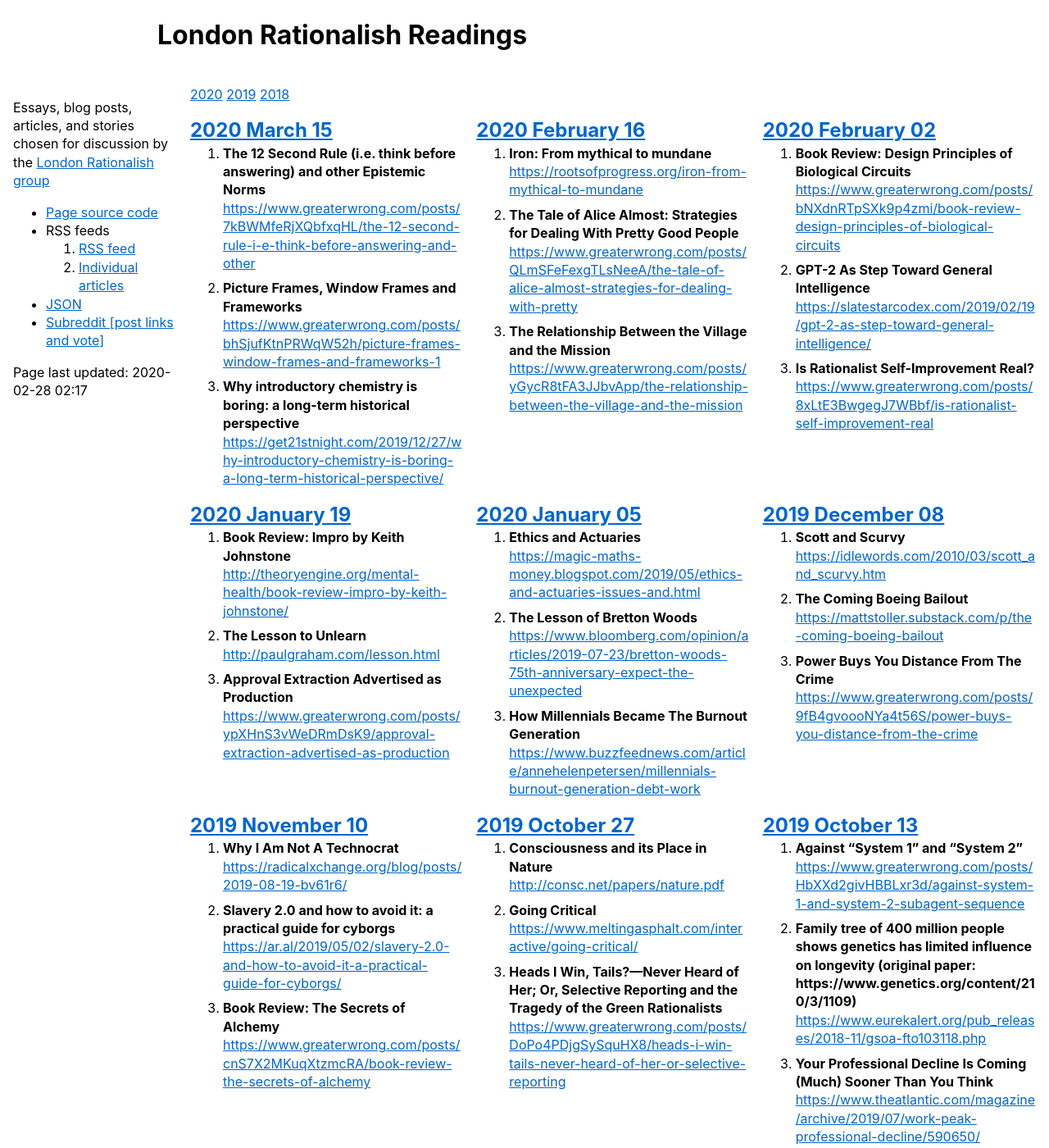
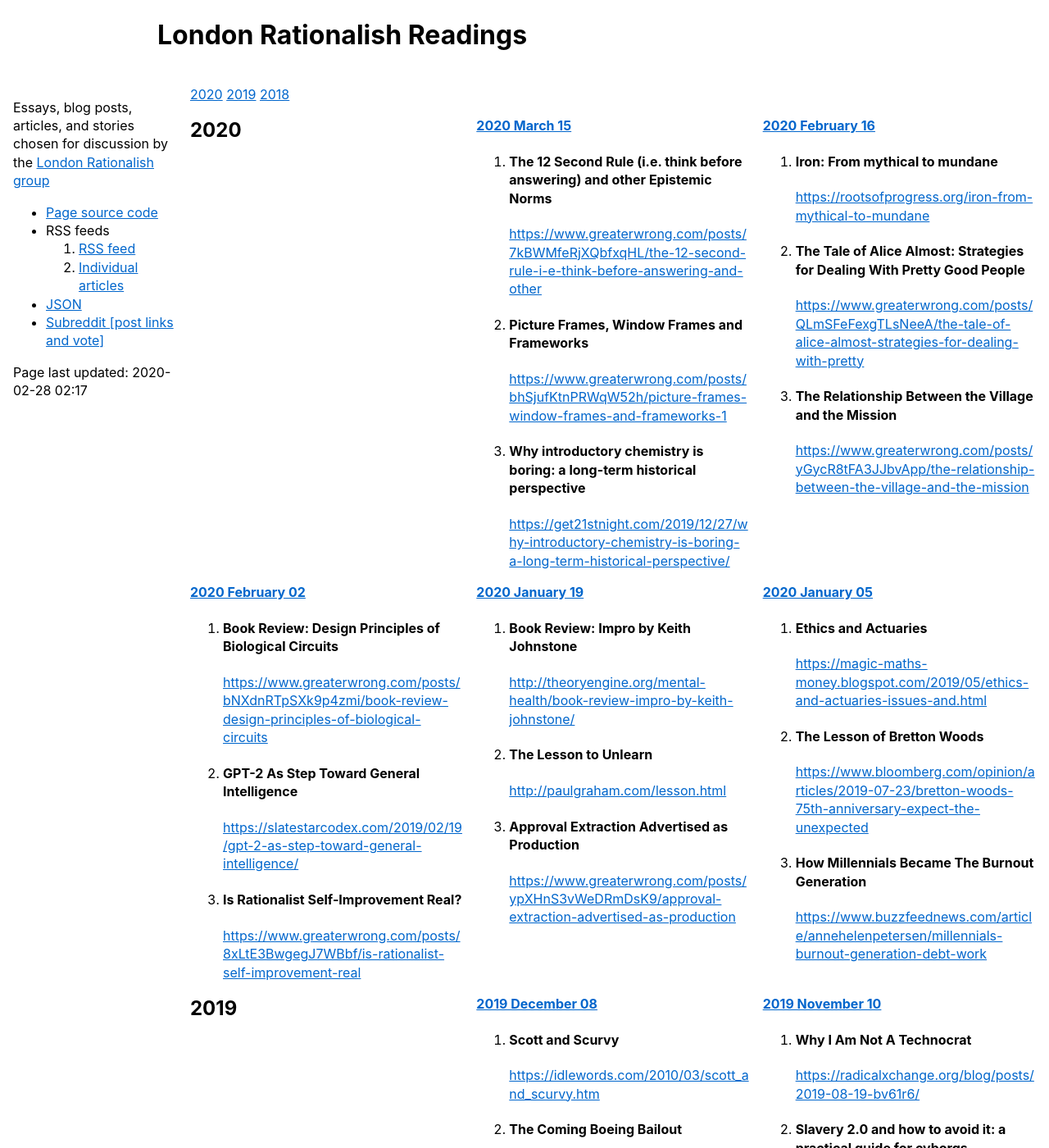
Before and after one commit to sackeyjason/london-rationalish-readings, a Jekyll site: the page built from newindex.html, in a window 1280 px wide and 1400 px high. Shown: the whole window at 82% size. Built offline with Jekyll 4.4.1, drawn with Linux system fonts in a browser that asks for light colours.

Commit message:
Update newindex.html

```diff
--- a/newindex.html
+++ b/newindex.html
@@ -2,30 +2,32 @@
 layout: 2020
 title: London Rationalish Readings
 ---
-<div style="grid-column-start: 1; grid-column-end: -1" class="years">
-  <a href="#y2018">2020</a>
+<div style="grid-column-start: 1; grid-column-end: -1" class="years wide">
+  <a href="#y2020">2020</a>
   <a href="#y2019">2019</a>
-  <a href="#y2020">2018</a>
+  <a href="#y2018">2018</a>
 </div>
 {% assign _year = "0" %}
 {% for meeting in site.data.list.meetings %}
 {% assign m_date = meeting.date | date: "%Y-%m-%d" %}
 {% assign year = meeting.date | date: "%Y" %}
+{% if year != _year %}
+<div class="wide" id="y{{ year }}">
+  <h2>{{ year }}</h2>
+</div>
+{% endif %}
 <article id="m{{ m_date }}">
-  {% if year != _year %}
-  <div id="y{{ year }}"></div>
-  {% endif %}
-  <h2>
+  <h3>
     <a href="#m{{ m_date }}"">
       <time datetime="{{ m_date }}">
         {{ meeting.date | date: "%Y %B %d" }}
       </time>
     </a>
-  </h2>
+  </h3>
   <ol>
   {% for article in meeting.list %}
     <li>
-      <h3>{{ article.title }}</h3>
+      <h4>{{ article.title }}</h4>
       <a href="{{ article.link }}">{{ article.link }}</a>
     </li>
   {% endfor %}
```
